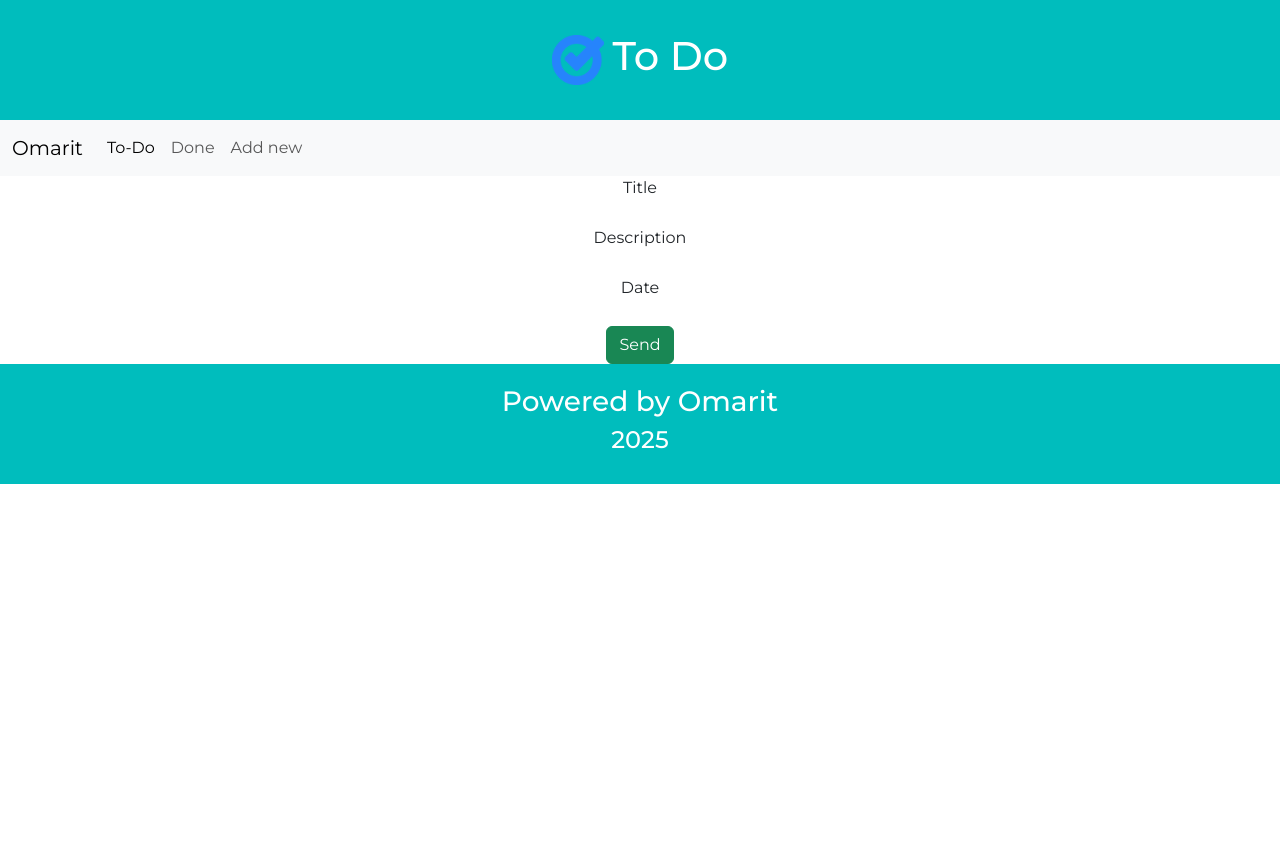
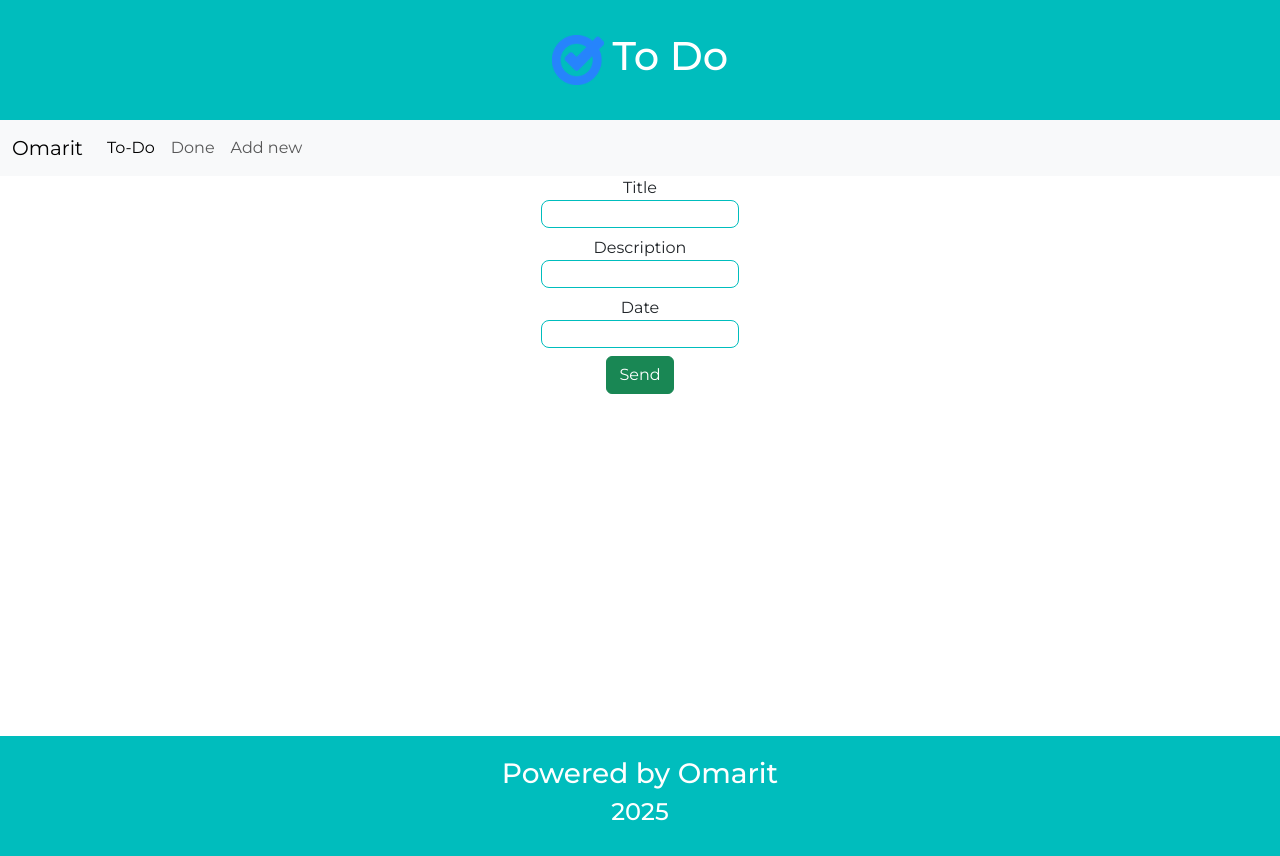
Before and after one commit to Omarit82/React-Projects, a React (Vite) app in the folder todo-list/: page /newTask in a window 1280 px wide. Before the commit the page ends 800 px from the top, so only its background shows below. Built offline with nearby package versions, Linux system fonts and the light colour scheme.

Commit message:
Task config

```diff
--- a/todo-list/src/components/Body/Task/Task.jsx
+++ b/todo-list/src/components/Body/Task/Task.jsx
@@ -14,7 +14,7 @@ export const Task = ({title, description, date, todo}) => {
                 </div>
                 <hr className='m-auto' />
                 <div className="row">
-                    <div className="col-6">
+                    <div className="col-6 formulario">
                         <h3 className='text-center'>Created:</h3>
                         <h4 className='titleDate col'>Date: {date.slice(0, 10)}</h4>
                         <h4 className='titleDate col'>Hour: {date.slice(11, 19)}</h4>
--- a/todo-list/src/components/NewTask/NewTask.css
+++ /dev/null
@@ -1,3 +0,0 @@
-.form {
-    border: 1px blue solid;
-}
--- a/todo-list/src/components/NewTask/NewTask.jsx
+++ b/todo-list/src/components/NewTask/NewTask.jsx
@@ -11,18 +11,18 @@ export const NewTask = () =>{
 
 
     return (
-        <>
+        <div className="principal">
             <form onSubmit={handleSubmit(onSubmit)} className="form" >
                 <div className="d-flex flex-column justify-content-center align-items-center">
                     <label htmlFor="title">Title</label>
-                    <input type="text" name="title" {...register("title")} className="text-center" />
+                    <input type="text" name="title" {...register("title")} className="formulario mb-2 text-center" />
                     <label htmlFor="description">Description</label>
-                    <input type="text" name="description" {...register("description")} className="text-center" />
+                    <input type="text" name="description" {...register("description")} className="formulario mb-2 text-center" />
                     <label htmlFor="date">Date</label>
-                    <input type="datetime" name="date" {...register("date")} className="text-center" />
-                    <button type="submit" className='btn btn-success'>Send</button>
+                    <input type="datetime" name="date" {...register("date")} className="formulario mb-2 text-center" />
+                    <button type="submit" className='btn btn-success mb-2'>Send</button>
                 </div>
             </form>
-        </>
+        </div>
     )
 }
--- a/todo-list/src/index.css
+++ b/todo-list/src/index.css
@@ -3,6 +3,9 @@
 *{
   font-family: montserrat;
   margin: 0;
-  border: 0;
   box-sizing: border-box;
 }
+.formulario {
+  border: 1px solid #00BDBD;
+  border-radius: 0.5rem;
+}
```
